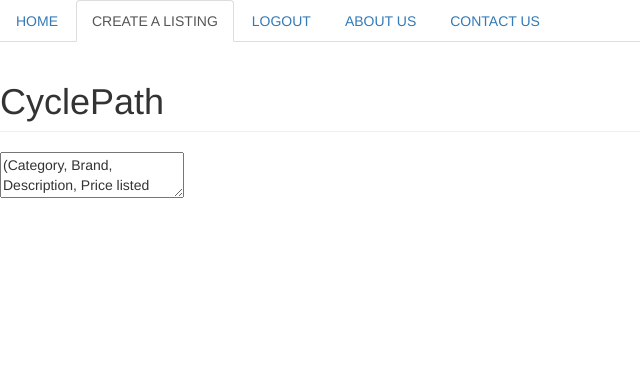
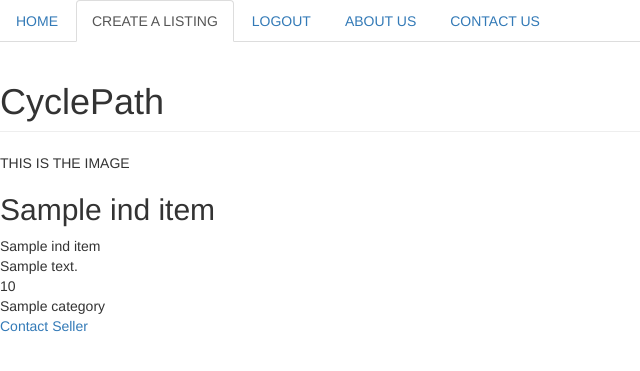
Before and after one commit to LindsAndrus/CyclePaths, a CodeIgniter app: the page made by application/views/item_page.php in a window 1280 px wide. Shown: the top 371 px of the page, without its empty margins (0-640 px from the left). Run offline with CodeIgniter, Linux system fonts and the light colour scheme; tables that the repository leaves empty hold one stand-in row (values such as "Sample post"); the template is opened without the code that fills it: most values are stand-ins (such as "Sample title", 1, 10 or a date in 2020).

Commit message:
updated ind item page

```diff
--- a/application/config/routes.php
+++ b/application/config/routes.php
@@ -6,6 +6,7 @@ $route['login'] = 'Users/login_reg_page';
 $route['/user/show/(:num)'] = 'User/show/$1';
 $route['/user/edit/(:num)'] = 'User/edit/$1';
 $route['default_controller'] = 'main';
-// $route['create_item'] = 'listings/create_item';
+$route['create_item'] = 'listings/create_item';
+$route['item_page/(:num)'] = 'listings/item_page/$1';
 $route['404_override'] = '';
 $route['translate_uri_dashes'] = FALSE;
--- a/application/models/listing.php
+++ b/application/models/listing.php
@@ -12,7 +12,7 @@ class Listing extends CI_Model {
 
 	public function category_values($id)
 	{
-		$query = "SELECT items.name, items.description, items.price, brands.name AS brand_name, users.email FROM items JOIN users ON items.seller_id = users.id JOIN items_has_brands ON items_has_brands.items_id = items.id JOIN brands ON brands.id = items_has_brands.brands_id WHERE items.categories_id = {$id}";
+		$query = "SELECT items.id, items.name, items.description, items.price, brands.name AS brand_name, users.email FROM items JOIN users ON items.seller_id = users.id JOIN items_has_brands ON items_has_brands.items_id = items.id JOIN brands ON brands.id = items_has_brands.brands_id WHERE items.categories_id = {$id}";
 		return $this->db->query($query)->result_array();
 	}
 
@@ -40,9 +40,11 @@ class Listing extends CI_Model {
 		$this->db->query($query2);
 	}
 
-	public function active_listings()
+	public function display_item($num)
 	{
+		$query = "SELECT items.id, items.name, items.description, items.price, categories.name AS category, brands.name AS brand_name, users.email FROM items JOIN users ON items.seller_id = users.id JOIN categories ON categories.id = items.categories_id JOIN items_has_brands ON items_has_brands.items_id = items.id JOIN brands ON brands.id = items_has_brands.brands_id WHERE items.id = {$num}";
 
+		return $this->db->query($query)->result_array();
 	}
 
 
--- a/application/views/item_page.php
+++ b/application/views/item_page.php
@@ -21,15 +21,22 @@
 
   <div class="row">
     <div class="col-md-5">
-	<textarea readonly="/items">(Category, Brand, Description, Price listed here.
-	<a href="/contact seller">Contact Seller</a>
-	</textarea>
 
     </div>
 </div>
 
-
-
-
+<div>
+  <?php foreach ($ind_item as $results) {?>
+    <p>THIS IS THE IMAGE</p>
+    <h2><?= $results['name'] ?></h2>
+    <p>
+      <?= $results['brand_name'] ?><br>
+      <?= $results['description'] ?><br>
+      <?= $results['price'] ?><br>
+      <?= $results['category'] ?><br>
+      <a href="mailto:<?= $results['email'] ?>?Subject=Interested%20in%20listing" target="_top">Contact Seller</a>
+    </p>
+  <?php } ?>
+</div>
 </body>
 </html>
--- a/application/views/listings.php
+++ b/application/views/listings.php
@@ -28,7 +28,7 @@
       <th>Seller</th>
       <?php foreach ($cat_results as $list_item) {?>
         <tr>
-          <td>this is an image</td>
+          <td><a href="/item_page/<?= $list_item['id'] ?>">image</a></td>
     		  <td><?= $list_item['name'] ?></td>
           <td><?= $list_item['description'] ?></td>
           <td><?= $list_item['price'] ?></td>
```
Also changed, not shown: application/controllers/Listings.php (+8 -3 lines).
